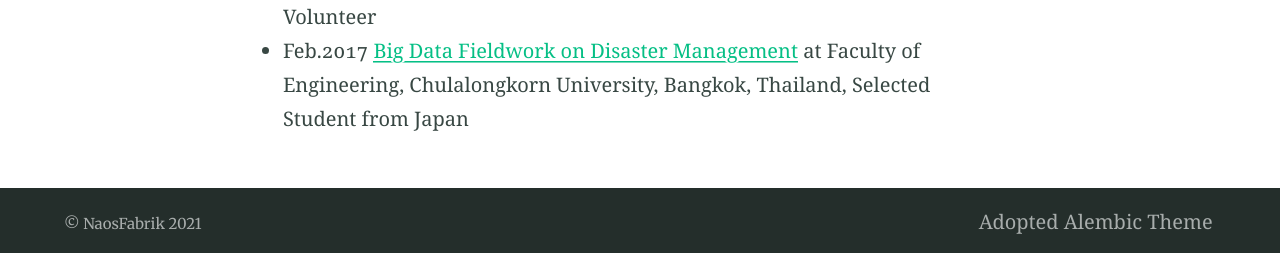
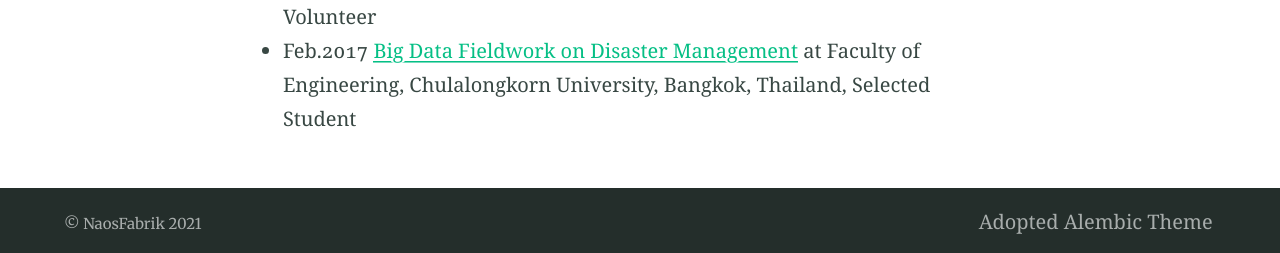
Before and after one commit to NaosFabrik/NaosFabrik.github.io, a Jekyll site: the page built from elements.md, in a window 1280 px wide. Shown: the part 1471-1724 px from the top of the page. Built offline with Jekyll 4.4.1, drawn with Linux system fonts in a browser that asks for light colours.

Commit message:
Update elements.md

```diff
--- a/elements.md
+++ b/elements.md
@@ -38,4 +38,4 @@
 
 * Mar.2017 [ACM International Conference on Tangible, Embedded and Embodied Interaction (TEI) 2017](https://tei.acm.org/2017/) in Yokohama, Japan, Selected Student Volunteer
 
-* Feb.2017 [Big Data Fieldwork on Disaster Management](https://www.eba-consortium.asia/?p=2998) at Faculty of Engineering, Chulalongkorn University, Bangkok, Thailand, Selected Student from Japan
+* Feb.2017 [Big Data Fieldwork on Disaster Management](https://www.eba-consortium.asia/?p=2998) at Faculty of Engineering, Chulalongkorn University, Bangkok, Thailand, Selected Student
```
